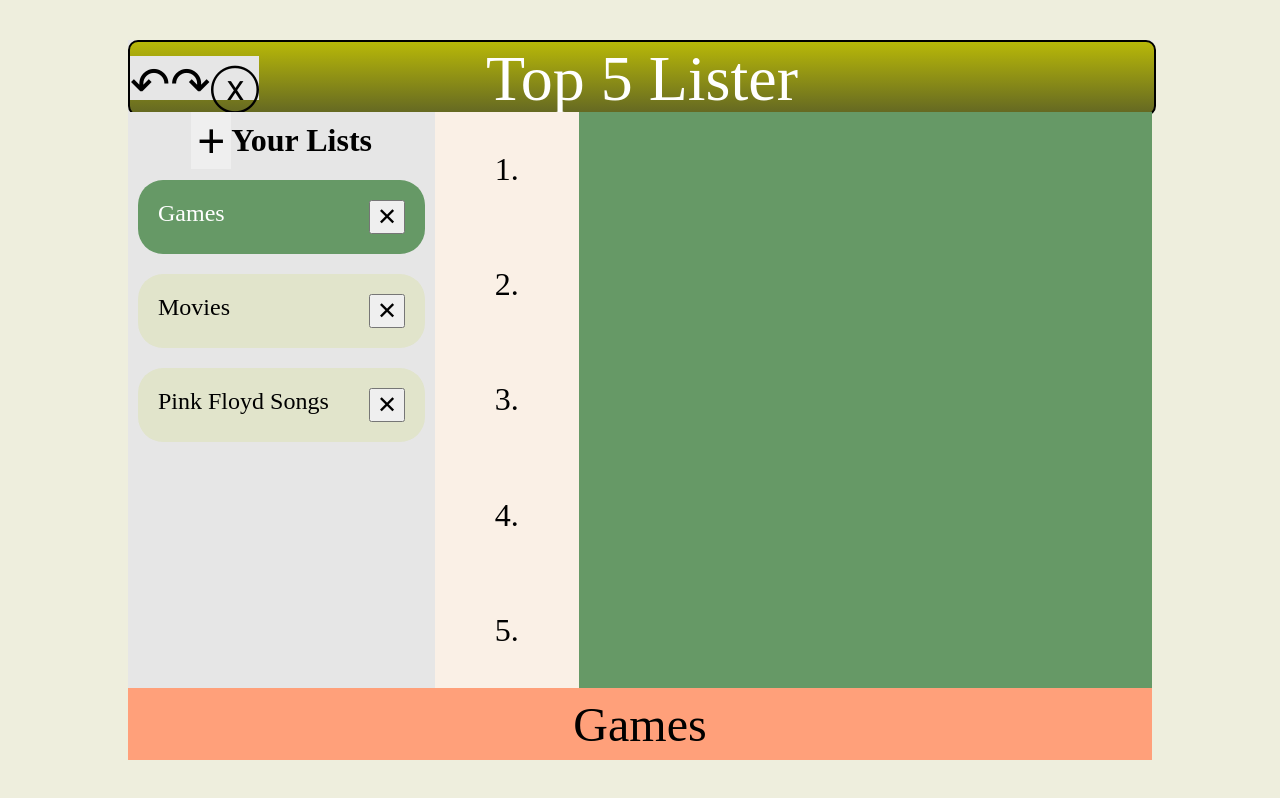
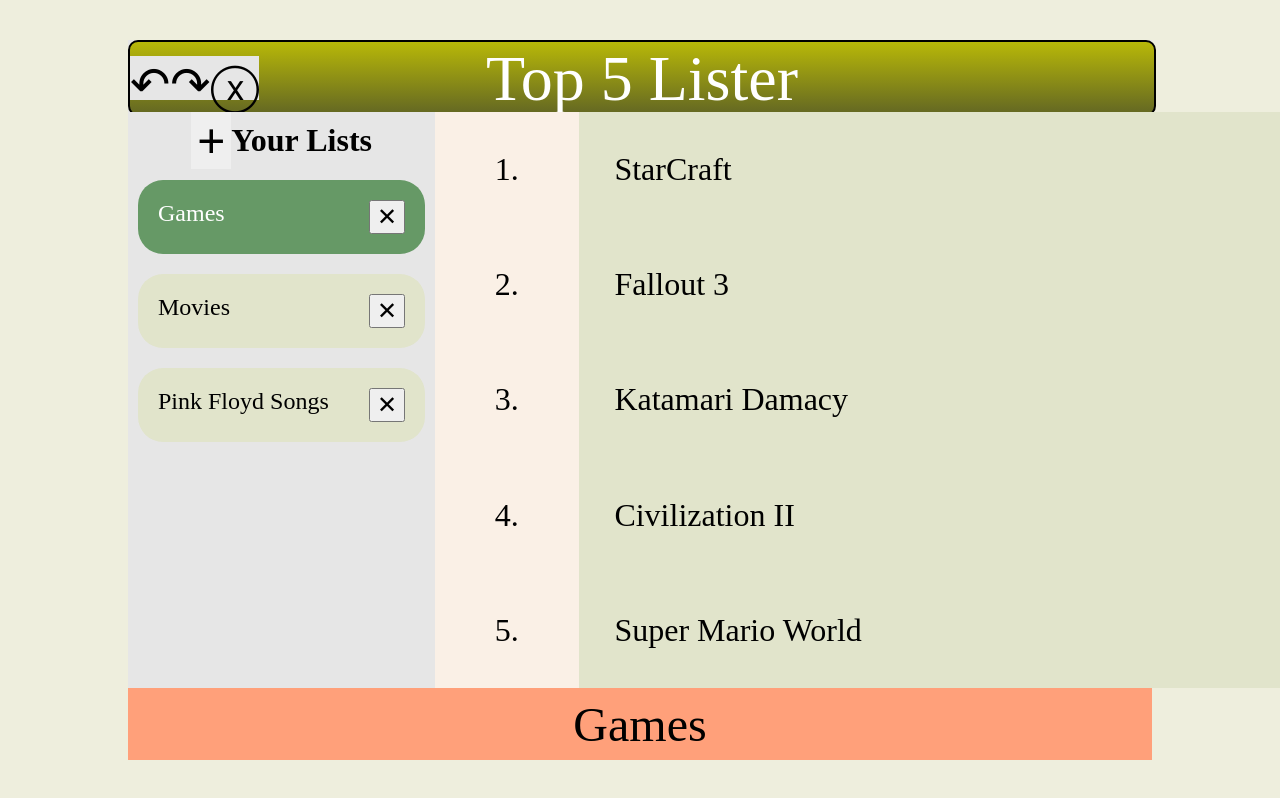
Before and after one commit to fistuvfurey/CSE-316, a React (Create React App) app in the folder top5_lister_hw2-main/: page / in a window 1280 px wide. Both pictures are taken after a click on the element "Games". Built offline with nearby package versions, Linux system fonts and the light colour scheme.

Commit message:
Items now load when list is a selected.

```diff
--- a/top5_lister_hw2-main/src/App.css
+++ b/top5_lister_hw2-main/src/App.css
@@ -193,7 +193,15 @@
   background-color: var(--swatch-primary);
 }
 
-.item-number, .top5-item, .top5-item-dragged-to {
+.item-number, .top5-item-dragged-to {
+  display:flex;
+  align-items: center;
+  font-size: 24pt;
+  height:20%;
+}
+
+.top5-item {
+  margin-left: 20%;
   display:flex;
   align-items: center;
   font-size: 24pt;
--- a/top5_lister_hw2-main/src/components/Workspace.js
+++ b/top5_lister_hw2-main/src/components/Workspace.js
@@ -2,6 +2,7 @@
 
 export default class Workspace extends React.Component {
     render() {
+        const {currentList} = this.props;
         return (
             <div id="top5-workspace">
                 <div id="workspace-edit">
@@ -12,6 +13,7 @@
                         <div className="item-number">4.</div>
                         <div className="item-number">5.</div>
                     </div>
+                    {currentList && currentList.items.map((item, index) => <div className="top5-item">{item}</div>)}
                 </div>
             </div>
         )
```
